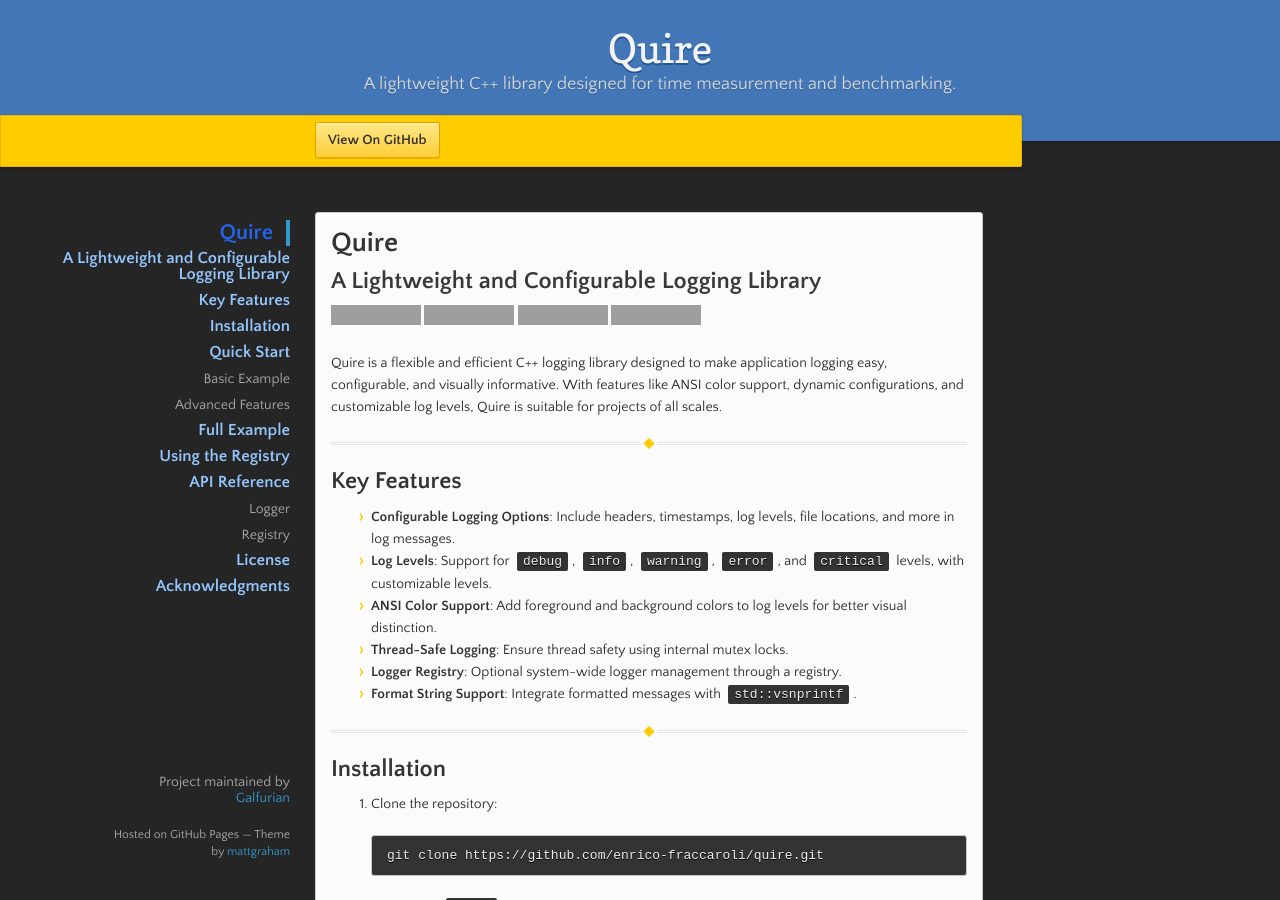
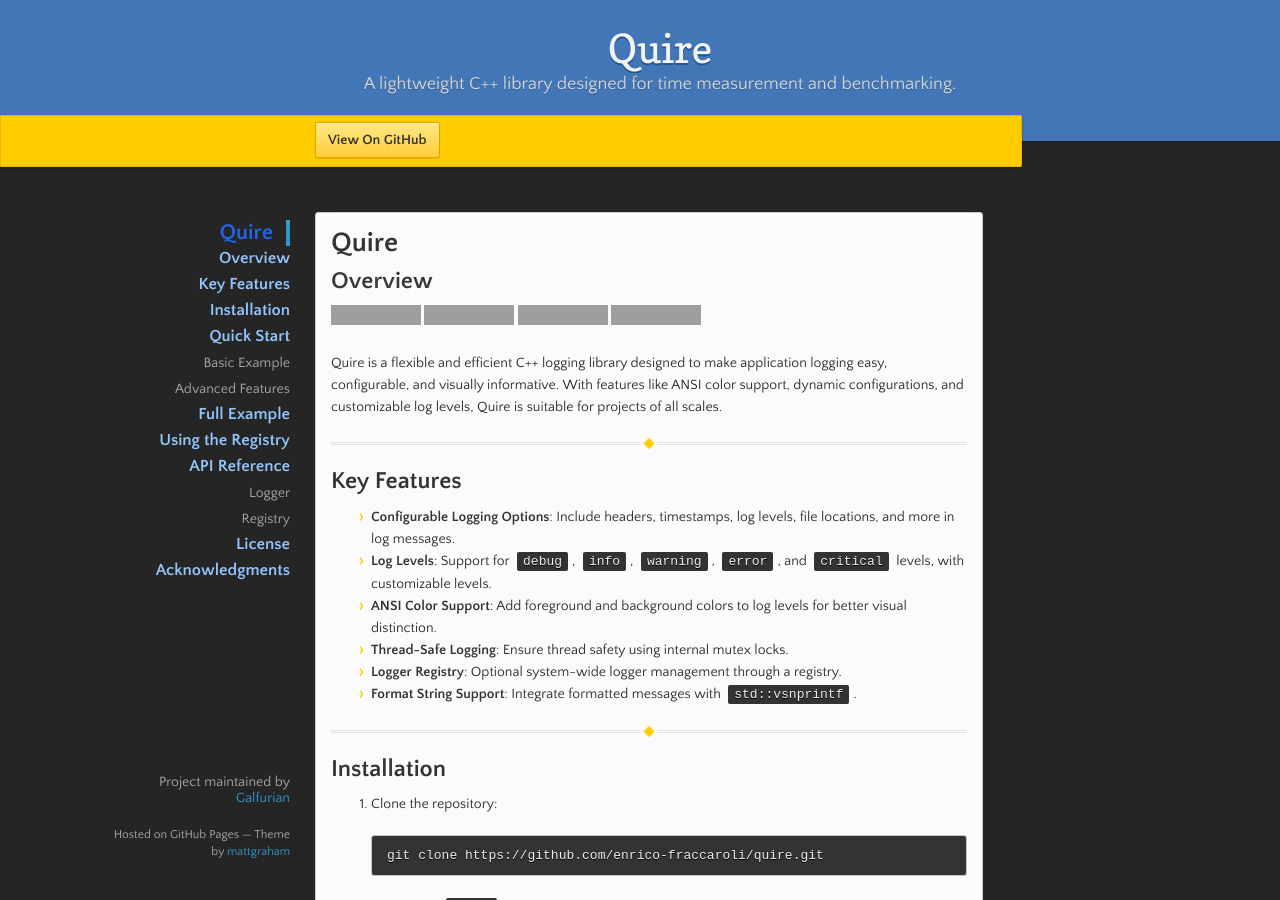
Before and after one commit to Galfurian/quire, a Jekyll site: the page built from index.md, in a window 1280 px wide and 900 px high. Built offline with Jekyll 4.4.1, drawn with Linux system fonts in a browser that asks for light colours; our own code applies the rules of GitHub Pages for plain Markdown files; grey boxes are pictures that could not be loaded.

Commit message:
Update gh-pages.

```diff
--- a/index.md
+++ b/index.md
@@ -4,7 +4,7 @@
 
 # Quire
 
-## A Lightweight and Configurable Logging Library
+## Overview
 
 [![Ubuntu](https://github.com/Galfurian/quire/actions/workflows/ubuntu.yml/badge.svg)](https://github.com/Galfurian/quire/actions/workflows/ubuntu.yml)
 [![Windows](https://github.com/Galfurian/quire/actions/workflows/windows.yml/badge.svg)](https://github.com/Galfurian/quire/actions/workflows/windows.yml)
```
